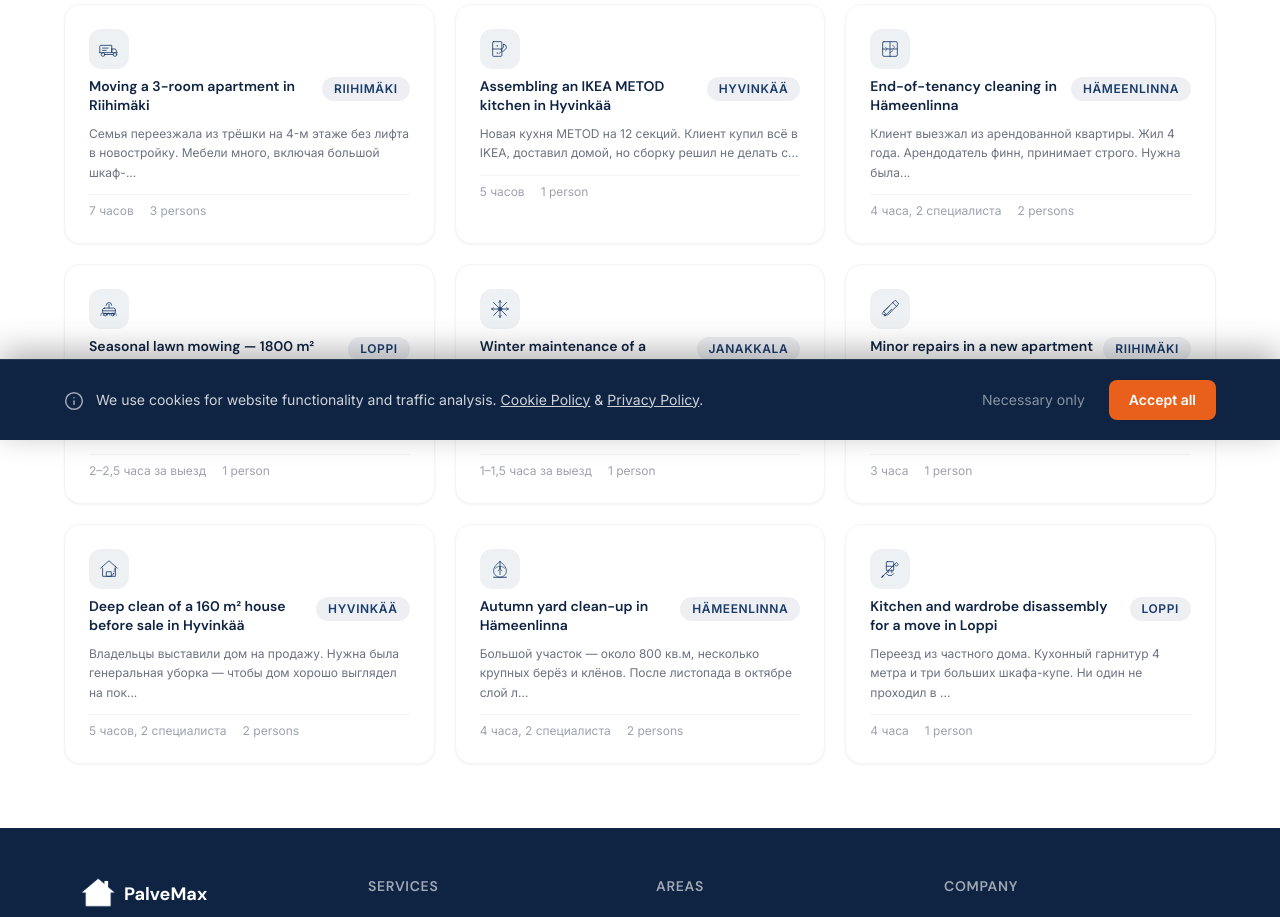
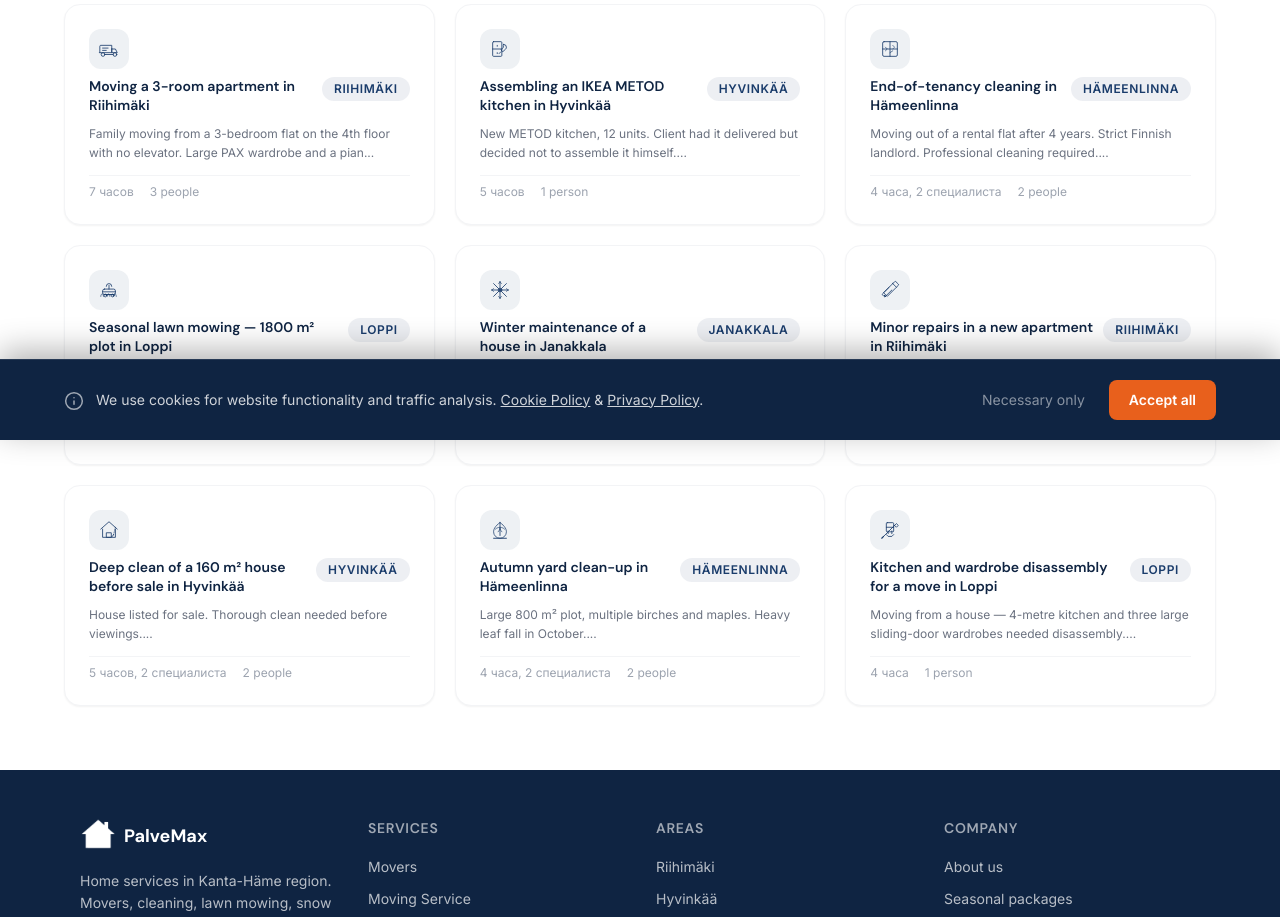
Before and after one commit to palvemax-cmd/palvemax, a Next.js app: page /en/cases in a window 1280 px wide. Shown: the part 360-1277 px from the top of the page. Built offline with nearby package versions, Linux system fonts and the light colour scheme.

Commit message:
fix: pokos-travy EN whatWeOffer, cases EN descriptions and duration

```diff
--- a/app/en/cases/page.tsx
+++ b/app/en/cases/page.tsx
@@ -23,6 +23,19 @@ const enTitles: Record<string, string> = {
   "uborka-doma-hyvinkaa": "Deep clean of a 160 m² house before sale in Hyvinkää",
   "uborka-dvora-hameenlinna": "Autumn yard clean-up in Hämeenlinna",
   "demontazh-mebeli-loppi": "Kitchen and wardrobe disassembly for a move in Loppi",
+};
+
+
+const enDescriptions: Record<string, string> = {
+  "pereezd-riihimaki-2024": "Family moving from a 3-bedroom flat on the 4th floor with no elevator. Large PAX wardrobe and a piano.",
+  "sborka-ikea-hyvinkaa": "New METOD kitchen, 12 units. Client had it delivered but decided not to assemble it himself.",
+  "loppusiivous-hameenlinna": "Moving out of a rental flat after 4 years. Strict Finnish landlord. Professional cleaning required.",
+  "pokos-loppi-sezon": "Farm plot with a large lawn, trees and complex edges. Owner comes at weekends from Hyvinkää.",
+  "uborka-snega-janakkala": "Elderly couple needed regular, reliable snow clearing for the whole winter season.",
+  "melkij-remont-riihimaki": "New apartment — list of 6 tasks: TV mount, shelves, curtain rail, mirror, tap, door adjustment.",
+  "uborka-doma-hyvinkaa": "House listed for sale. Thorough clean needed before viewings.",
+  "uborka-dvora-hameenlinna": "Large 800 m² plot, multiple birches and maples. Heavy leaf fall in October.",
+  "demontazh-mebeli-loppi": "Moving from a house — 4-metre kitchen and three large sliding-door wardrobes needed disassembly.",
 };
 
 export default function EnCasesPage() {
@@ -69,11 +82,11 @@ export default function EnCasesPage() {
                     <span className="tag text-xs shrink-0">{c.city}</span>
                   </div>
                   <p className="text-xs text-gray-500 leading-relaxed mb-3">
-                    {c.ru.task.slice(0, 100)}...
+                    {(enDescriptions[c.slug] || c.ru.task).slice(0, 100)}...
                   </p>
                   <div className="flex gap-4 text-xs text-gray-400 pt-2 border-t border-gray-100">
-                    <span>{c.ru.duration}</span>
-                    <span>{c.ru.workers} person{Number(c.ru.workers) > 1 ? "s" : ""}</span>
+                    <span>{c.en?.duration || c.ru.duration}</span>
+                    <span>{c.ru.workers} {Number(c.ru.workers) > 1 ? "people" : "person"}</span>
                   </div>
                 </Link>
               );
--- a/content/services/services.ts
+++ b/content/services/services.ts
@@ -772,6 +772,13 @@ export const services: Service[] = [
       h1: "Lawn Mowing in Finland — Your Yard Stays Neat While You Work",
       intro:
         "PalveMax provides regular lawn mowing throughout the Finnish summer season — equipment included, clippings removed.",
+      whatWeOffer: [
+        "Regular lawn mowing every 1-2 weeks",
+        "Edge trimming — clean lines everywhere",
+        "Grass collection and removal or composting",
+        "Storm clean-up on request",
+        "We bring our own equipment — nothing to buy",
+      ],
     },
   },
   {
```
